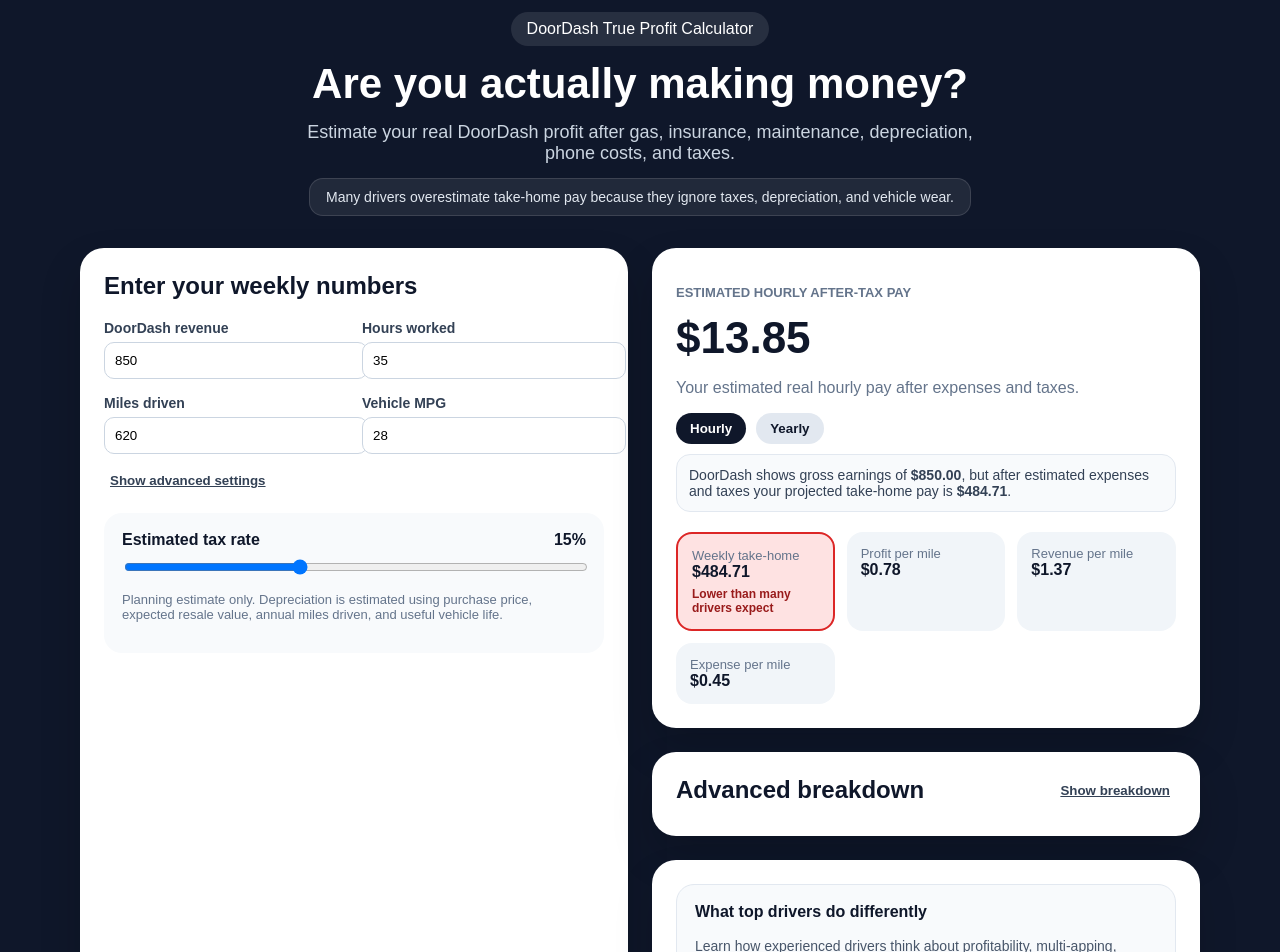
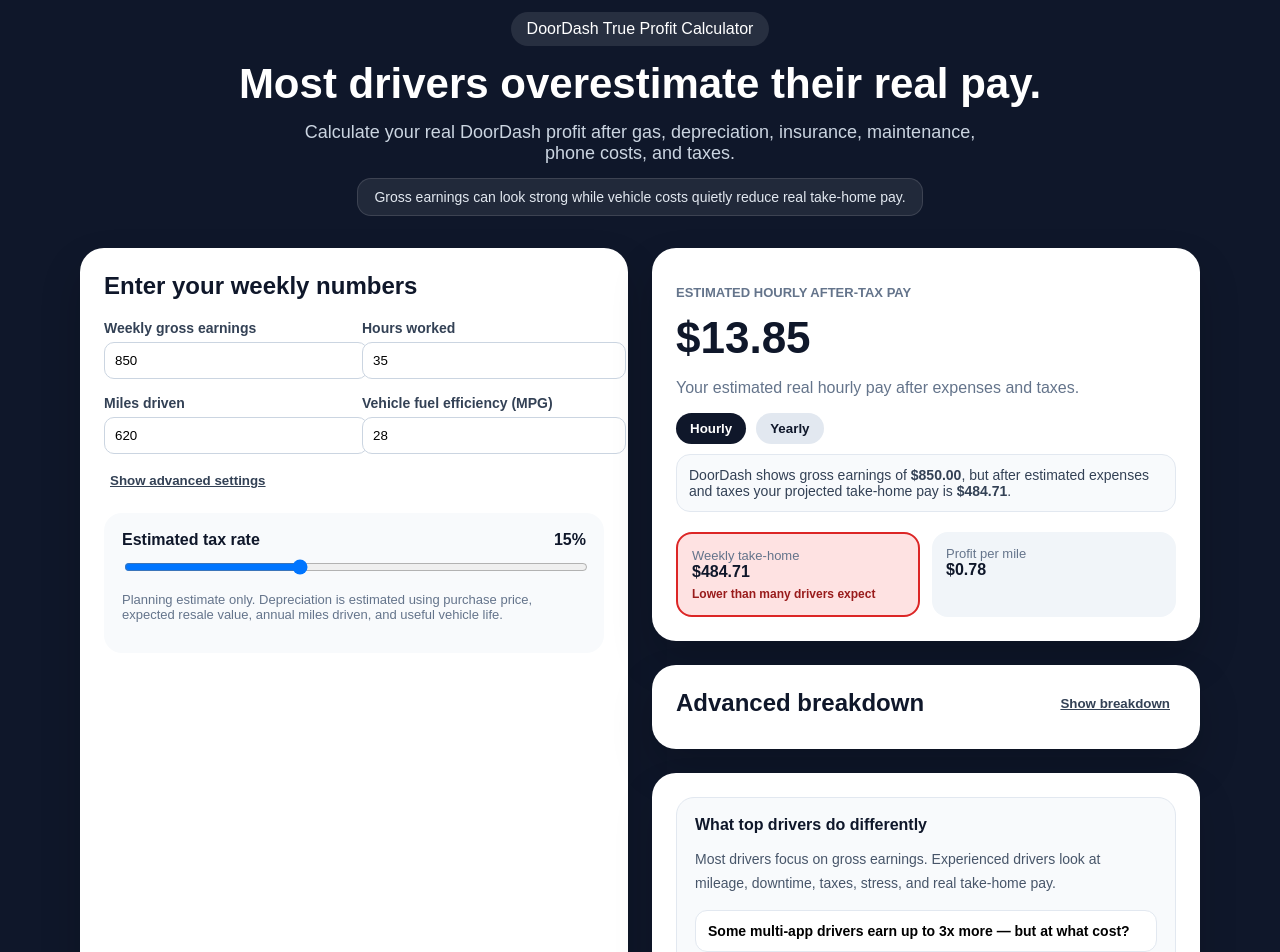
Before and after one commit to ed-crypto/profit-per-mile, a React (Vite) app: page / in a window 1280 px wide. Shown: the part 20-972 px from the top of the page. Built offline with nearby package versions, Linux system fonts and the light colour scheme.

Commit message:
improve homepage and article hooks

```diff
--- a/src/App.jsx
+++ b/src/App.jsx
@@ -72,9 +72,7 @@
   const estimatedTaxes = Math.max(profitBeforeTax, 0) * (taxRateNumber / 100);
   const profitAfterTax = profitBeforeTax - estimatedTaxes;
   const hourlyAfterTax = hoursNumber > 0 ? profitAfterTax / hoursNumber : 0;
-  const revenuePerMile = milesNumber > 0 ? revenueNumber / milesNumber : 0;
   const profitPerMile = milesNumber > 0 ? profitAfterTax / milesNumber : 0;
-  const expensePerMile = milesNumber > 0 ? totalExpensesBeforeTax / milesNumber : 0;
   const variableCostPerMile = milesNumber > 0 ? variableCosts / milesNumber : 0;
   const fixedCostPerMile = milesNumber > 0 ? fixedCosts / milesNumber : 0;
 
@@ -125,7 +123,7 @@
             ← Back to calculator
           </button>
           <article style={cardStyle}>
-            <h1 style={{ marginTop: 0, fontSize: "36px" }}>Multi-app drivers vs single-app drivers: who actually keeps more?</h1>
+            <h1 style={{ marginTop: 0, fontSize: "36px" }}>Some multi-app drivers earn up to 3x more — but at what cost?</h1>
             <p style={{ color: "#475569", lineHeight: 1.7 }}>
               Multi-apping can increase gross earnings and reduce downtime by giving drivers more order options. But it can also increase app-switching stress, decision fatigue, and the risk of inefficient routing if orders are not selected carefully. The winner is not always the driver with the highest weekly revenue.
             </p>
@@ -407,12 +405,12 @@
           <div style={{ display: "inline-block", background: "rgba(255,255,255,0.1)", padding: "8px 16px", borderRadius: "999px", marginBottom: "16px" }}>
             DoorDash True Profit Calculator
           </div>
-          <h1 style={{ fontSize: "42px", lineHeight: 1.05, margin: 0 }}>Are you actually making money?</h1>
+          <h1 style={{ fontSize: "42px", lineHeight: 1.05, margin: 0 }}>Most drivers overestimate their real pay.</h1>
           <p style={{ maxWidth: "720px", margin: "16px auto 0", color: "#cbd5e1", fontSize: "18px" }}>
-            Estimate your real DoorDash profit after gas, insurance, maintenance, depreciation, phone costs, and taxes.
+            Calculate your real DoorDash profit after gas, depreciation, insurance, maintenance, phone costs, and taxes.
           </p>
           <div style={{ marginTop: "14px", display: "inline-block", background: "rgba(255,255,255,0.08)", border: "1px solid rgba(255,255,255,0.12)", padding: "10px 16px", borderRadius: "14px", color: "#e2e8f0", fontSize: "14px" }}>
-            Many drivers overestimate take-home pay because they ignore taxes, depreciation, and vehicle wear.
+            Gross earnings can look strong while vehicle costs quietly reduce real take-home pay.
           </div>
           <p style={{ maxWidth: "720px", margin: "16px auto 0", color: "#cbd5e1", fontSize: "18px" }}>
           </p>
@@ -423,10 +421,10 @@
             <h2 style={{ marginTop: 0 }}>Enter your weekly numbers</h2>
 
             <div style={{ display: "grid", gridTemplateColumns: "repeat(auto-fit, minmax(220px, 1fr))", gap: "16px" }}>
-              <label style={labelStyle}>DoorDash revenue<input style={inputStyle} type="number" value={revenue} onChange={(e) => setRevenue(cleanNumber(e.target.value))} /></label>
+              <label style={labelStyle}>Weekly gross earnings<input style={inputStyle} type="number" value={revenue} onChange={(e) => setRevenue(cleanNumber(e.target.value))} /></label>
               <label style={labelStyle}>Hours worked<input style={inputStyle} type="number" value={hours} step="0.5" onChange={(e) => setHours(cleanNumber(e.target.value))} /></label>
               <label style={labelStyle}>Miles driven<input style={inputStyle} type="number" value={miles} step="1" onChange={(e) => setMiles(cleanNumber(e.target.value))} /></label>
-              <label style={labelStyle}>Vehicle MPG<input style={inputStyle} type="number" value={mpg} step="0.1" onChange={(e) => setMpg(cleanNumber(e.target.value))} /></label>
+              <label style={labelStyle}>Vehicle fuel efficiency (MPG)<input style={inputStyle} type="number" value={mpg} step="0.1" onChange={(e) => setMpg(cleanNumber(e.target.value))} /></label>
             </div>
 
             <button type="button" onClick={() => setShowAdvanced(!showAdvanced)} style={{ marginTop: "18px", background: "transparent", border: 0, color: "#334155", textDecoration: "underline", fontWeight: 700, cursor: "pointer" }}>
@@ -501,8 +499,6 @@
                   </div>
                 </div>
                 <div style={{ background: "#f1f5f9", borderRadius: "16px", padding: "14px" }}><div style={{ color: "#64748b", fontSize: "13px" }}>Profit per mile</div><strong>{formatMoney(profitPerMile)}</strong></div>
-                <div style={{ background: "#f1f5f9", borderRadius: "16px", padding: "14px" }}><div style={{ color: "#64748b", fontSize: "13px" }}>Revenue per mile</div><strong>{formatMoney(revenuePerMile)}</strong></div>
-                <div style={{ background: "#f1f5f9", borderRadius: "16px", padding: "14px" }}><div style={{ color: "#64748b", fontSize: "13px" }}>Expense per mile</div><strong>{formatMoney(expensePerMile)}</strong></div>
               </div>
             </div>
 
@@ -573,12 +569,12 @@
               <div style={{ background: "#f8fafc", borderRadius: "18px", padding: "18px", border: "1px solid #e2e8f0" }}>
                 <strong style={{ display: "block", marginBottom: "10px" }}>What top drivers do differently</strong>
                 <p style={{ fontSize: "14px", color: "#475569", lineHeight: 1.7, marginBottom: "14px" }}>
-                  Learn how experienced drivers think about profitability, multi-apping, mileage efficiency, acceptance rates, and real take-home pay.
+                  Most drivers focus on gross earnings. Experienced drivers look at mileage, downtime, taxes, stress, and real take-home pay.
                 </p>
 
                 <div style={{ display: "grid", gap: "10px" }}>
                   <button type="button" onClick={() => setActivePage("multiapp")} style={{ textAlign: "left", background: "white", borderRadius: "12px", padding: "12px", border: "1px solid #e2e8f0", fontSize: "14px", fontWeight: 600, cursor: "pointer" }}>
-                    Multi-app drivers vs single-app drivers: who actually keeps more?
+                    Some multi-app drivers earn up to 3x more — but at what cost?
                   </button>
 
                   <button type="button" onClick={() => setActivePage("cherrypicker")} style={{ textAlign: "left", background: "white", borderRadius: "12px", padding: "12px", border: "1px solid #e2e8f0", fontSize: "14px", fontWeight: 600, cursor: "pointer" }}>
```
